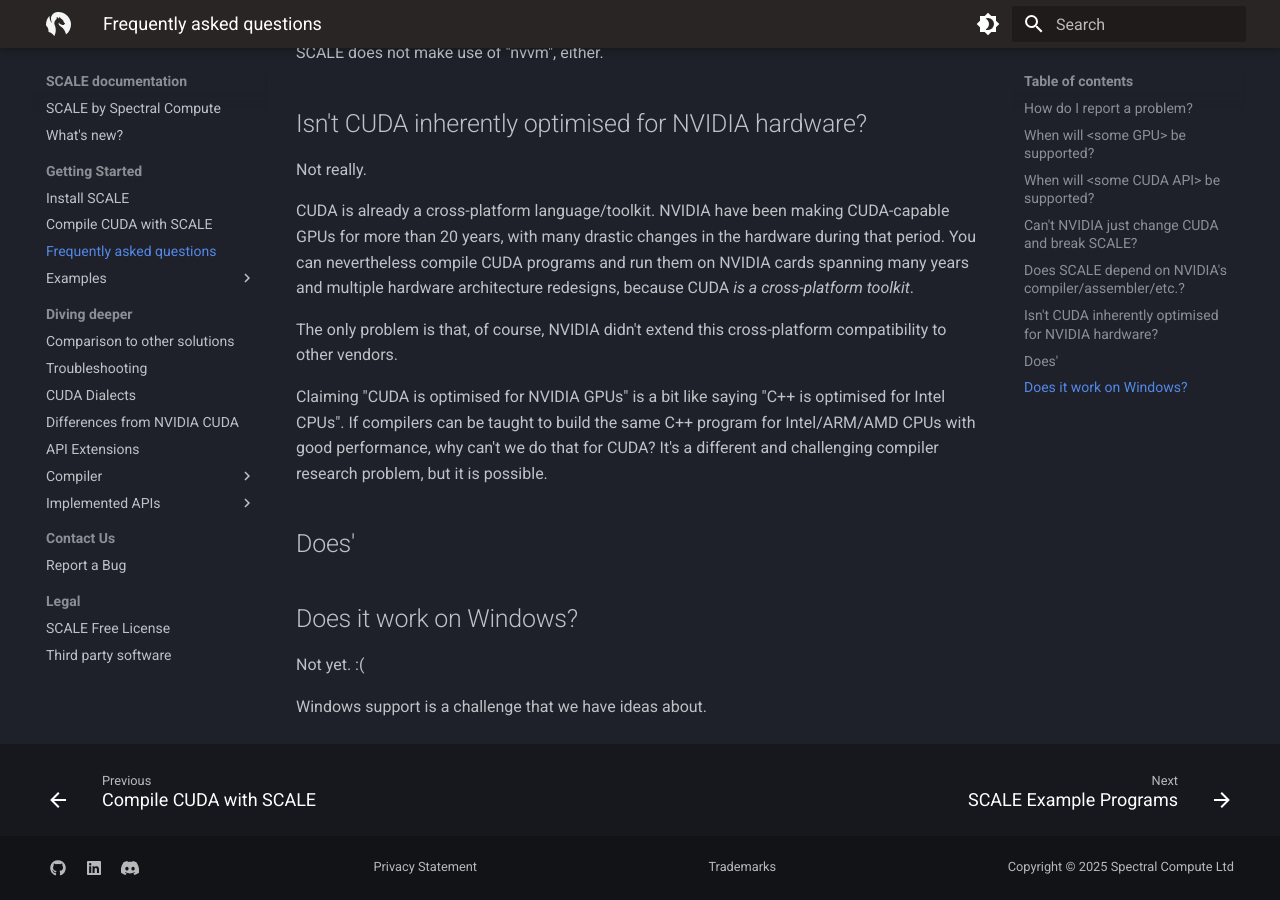
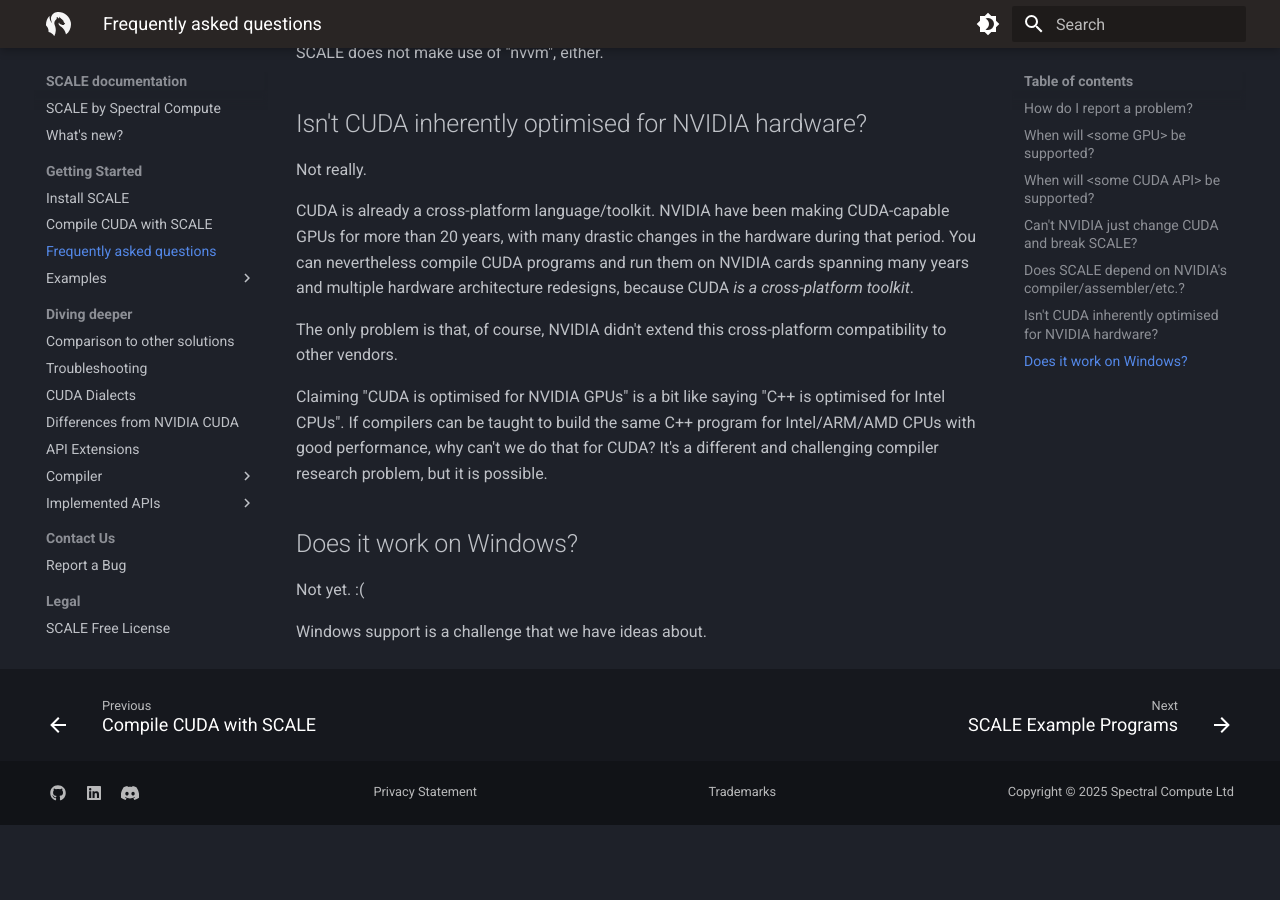
Before and after one commit to spectral-compute/scale-docs, an MkDocs documentation site: the page built from docs/manual/faq.md, in a window 1280 px wide and 900 px high, scrolled down 1423 px. Built offline with MkDocs 1.6.1 and Material for MkDocs 9.7.7, drawn with Linux system fonts in a browser that asks for light colours; the version menu is left out; after the commit the page ends 2248 px from its top, so only the background shows below that.

Commit message:
Typo correctionn

```diff
--- a/docs/manual/faq.md
+++ b/docs/manual/faq.md
@@ -78,8 +78,6 @@ build the same C++ program for Intel/ARM/AMD CPUs with good performance,
 why can't we do that for CUDA? It's a different and challenging
 compiler research problem, but it is possible.
 
-## Does'
-
 ## Does it work on Windows?
 
 Not yet. :(
```
